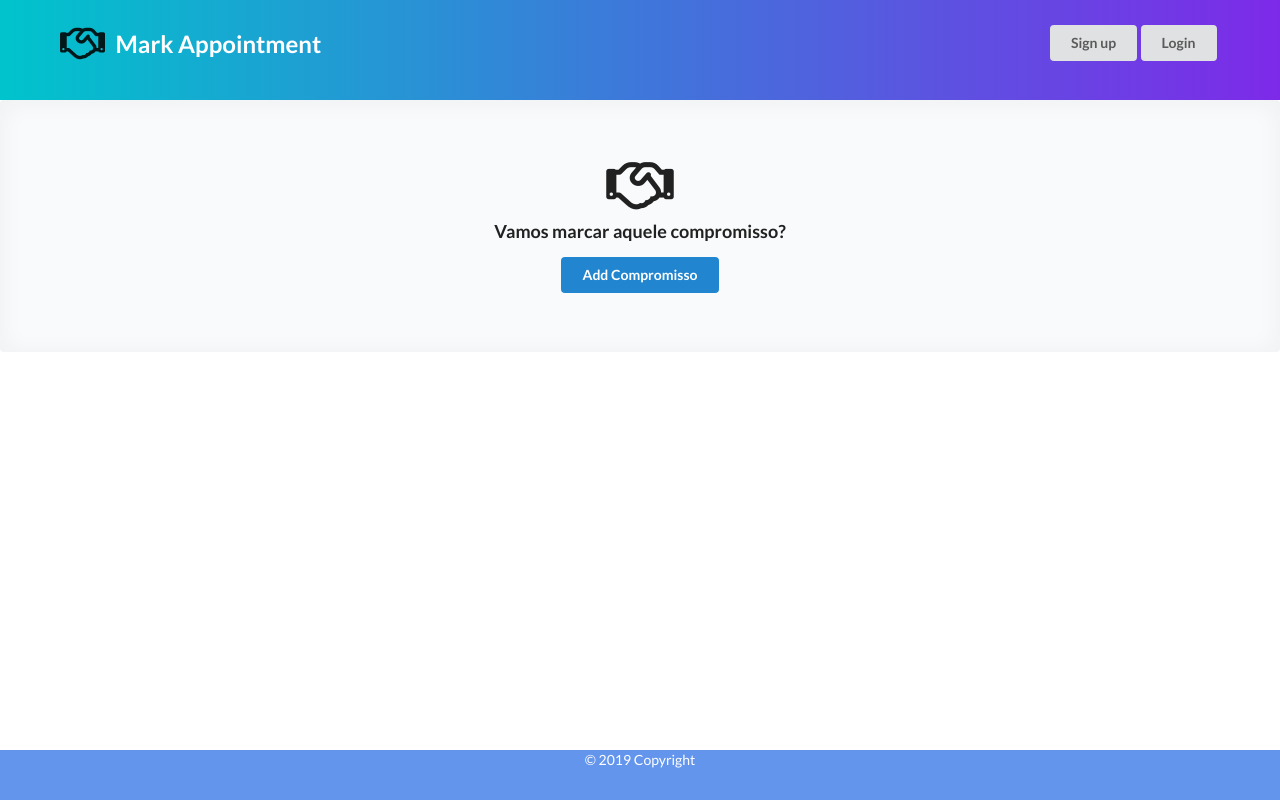
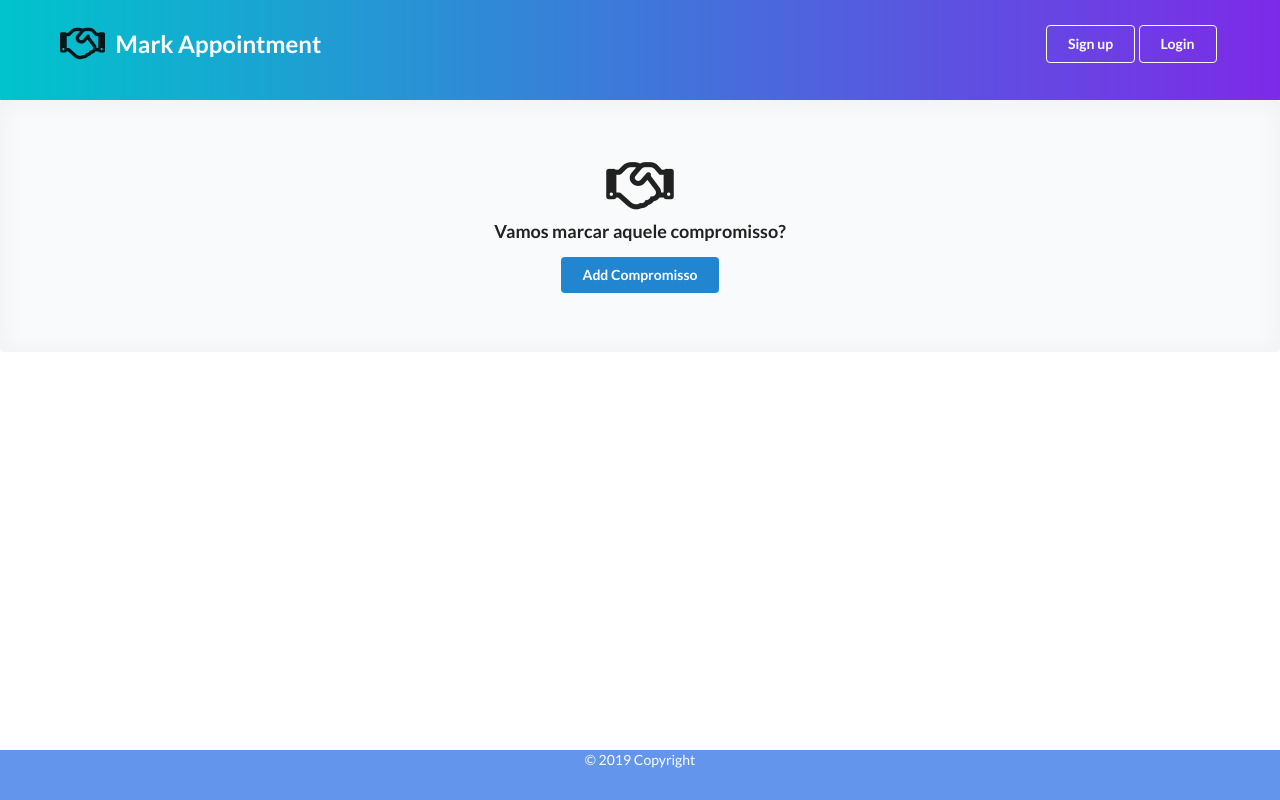
Before and after one commit to GabrielxxAlves/ReactAppNote, a React (Create React App) app: page / in a window 1280 px wide. Built offline with nearby package versions, Linux system fonts and the light colour scheme.

Commit message:
version 3

```diff
--- a/src/index.css
+++ b/src/index.css
@@ -4,13 +4,13 @@
     height: 100px;
 }
 
-.ui.button {
+.menu .ui.button {
     color: white;
     background-color: transparent;
     border: 1px solid white;
 }
 
-.ui.button:hover {
+.menu .ui.button:hover {
     color: white;
     background-color: blue;
     border: 1px solid white;
```
